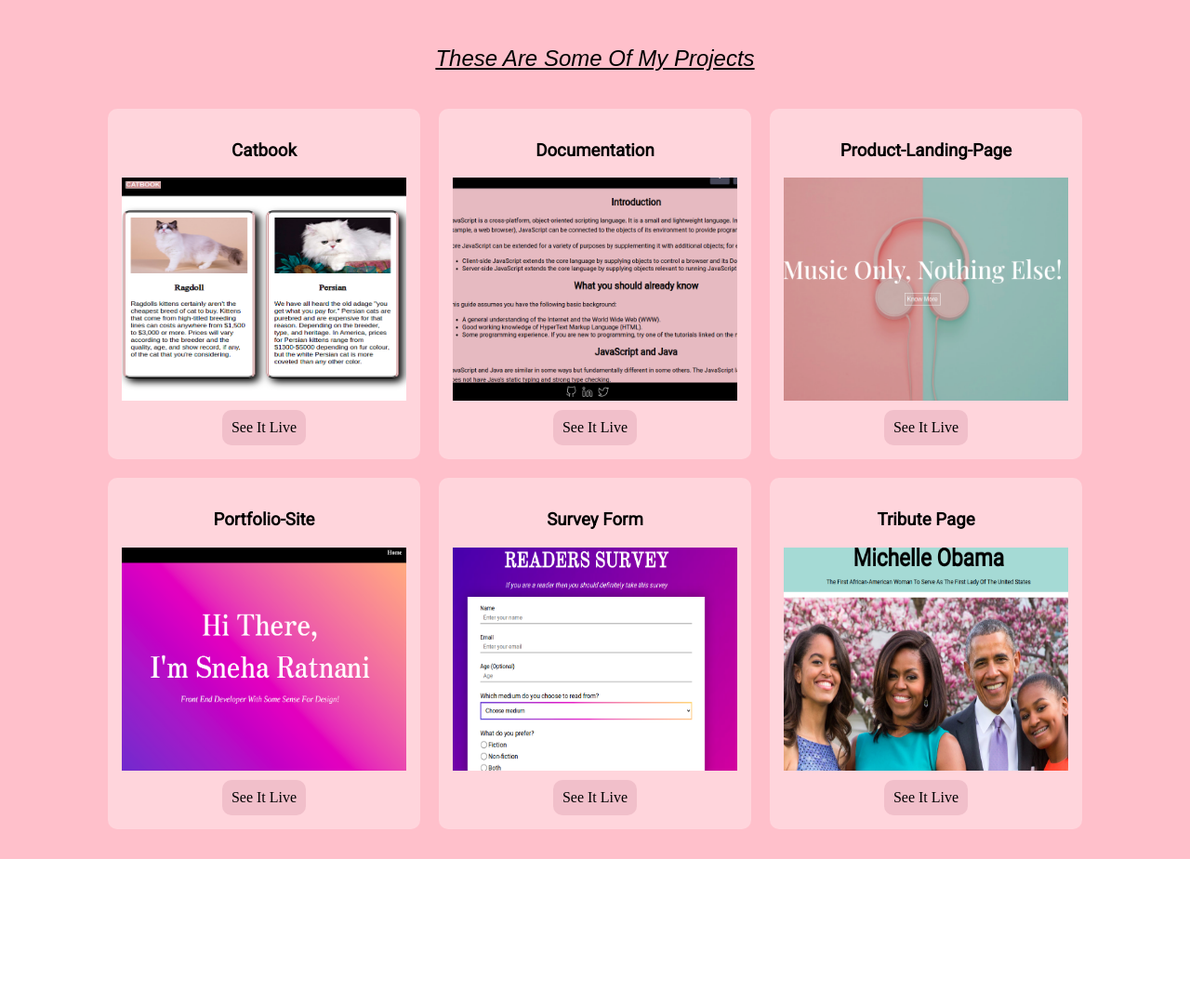
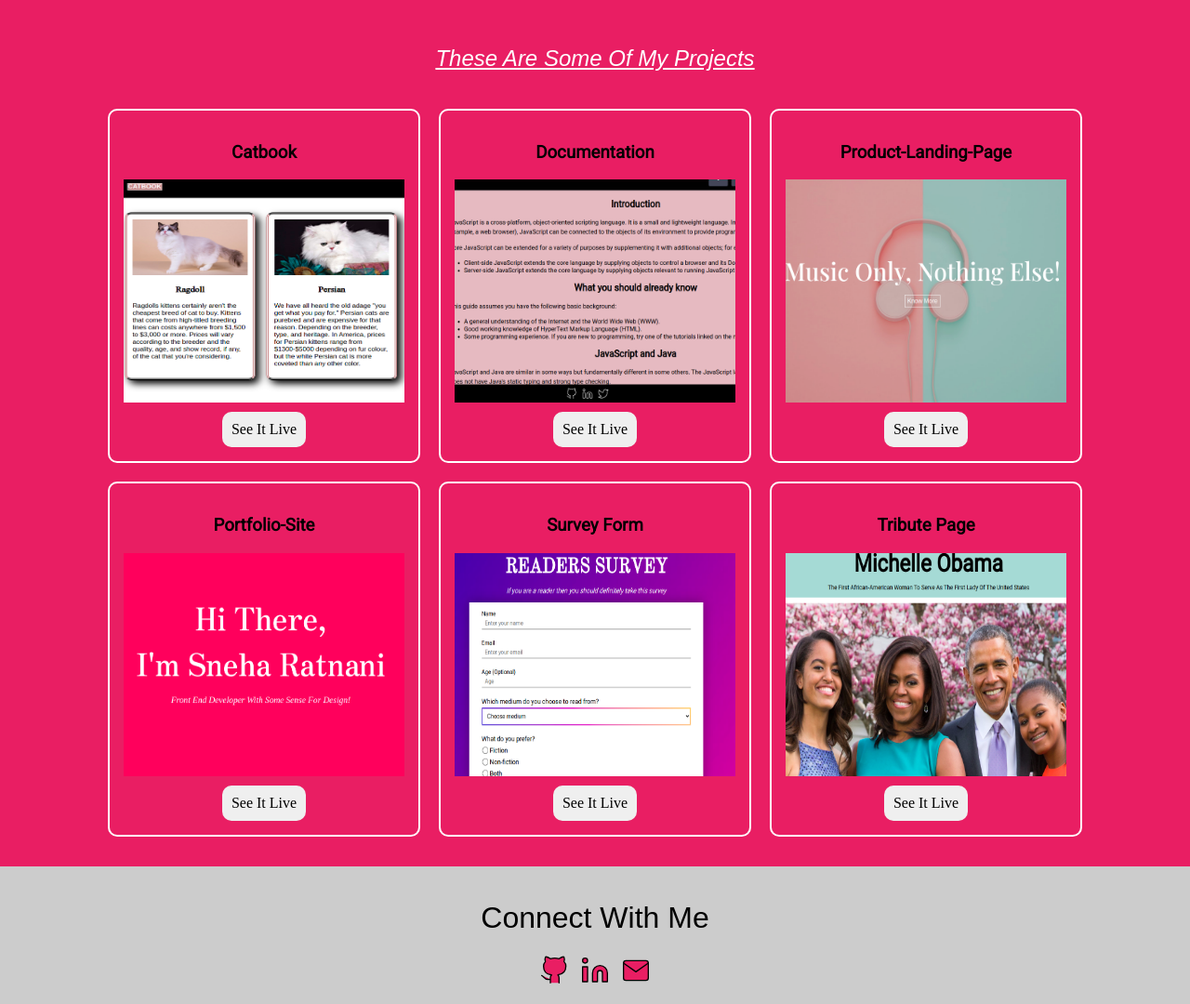
Before and after one commit to sneharatnani/dummy-portfolio-site, a plain HTML site: page index.html in a window 1280 px wide. Shown: the part 1283-2363 px from the top of the page at 93% size. Before the commit the page ends 2207 px from the top, so only its background shows below. Drawn offline with Linux system fonts and the light colour scheme; a web font is replaced by a local one.

Commit message:
add footer

```diff
--- a/css/style.css
+++ b/css/style.css
@@ -16,7 +16,7 @@ h1, h2 {
 /* nav menu */
 
 header {
-    background: black;
+    background: white;
     position: fixed;
     height: 9vh;
 }
@@ -33,7 +33,7 @@ header {
     padding-left: 10px;
     font-size: 2.5rem;
     font-family: 'Zen Antique', sans-serif;
-    color: white;
+    color: black;
     display: flex;
     justify-content: flex-start;
 }
@@ -48,21 +48,25 @@ header {
 }
 
 .nav-link a {
-    color: white;
+    color: black;
     font-size: 1.1rem;
     text-transform: capitalize;
     font-weight: bold;
 }
 
+.nav-link a:hover, .nav-link a:active {
+    color: #e91e63;
+}
+
 .nav-link li:last-child {
-    padding-right: 25px;
+    margin-right: 20px;
 }
 
 /* welcome */
 
 #welcome-section {
     height: 100vh;
-    background-image: linear-gradient(43deg, #4158D0 0%, #C850C0 46%, #FFCC70 100%);
+    background: #e91e63;
 }
 
 .welcome-content {
@@ -93,14 +97,13 @@ header {
 .about {
     padding: 2rem 0;
     text-align: center;
-    background: black;
-    color: white;
 }
 
 .about h2 {
+    color: #e91e63;
     font-style: italic;
     margin-top: 0;
-    text-decoration: underline pink;
+    text-decoration: underline #e91e63;
 }
 
 .about .about-img {
@@ -119,7 +122,7 @@ header {
 /* projects */
 
 #projects {
-    background: pink;
+    background: #e91e63;
     justify-items: center;
     justify-content: center;
     gap: 20px;
@@ -132,14 +135,15 @@ header {
 #projects div {
     box-sizing: border-box;
     width: 21rem;
-    background: #ffffff52;
+    border: 2px solid white;
     padding: 15px;
     border-radius: 10px;
 }
 
 #projects h2 {
+    color: white;
     padding: 0 5px;
-    text-decoration: underline;
+    text-decoration: underline white;
     font-style: italic;
     grid-column: 1 / -1;
 }
@@ -154,7 +158,6 @@ header {
     font-size: 1rem;
     margin-top: 10px;
     padding: 10px;
-    background: #f1bfca;
     border-radius: 10px;
 }
 
@@ -172,6 +175,18 @@ header {
     height: 15rem;
     display: block;
     width: 100%;
+}
+
+/* contact */
+
+footer {
+    background: #ccc;
+    padding: 1rem 10px;
+    text-align: center;
+}
+
+footer a {
+    padding: 0 4px;
 }
 
 /* media queries */
@@ -205,7 +220,7 @@ header {
         align-items: center;
     }
     .nav-link li:last-child {
-        padding-right: 0;
+        margin-right: 0;
     }
     /* welcome */
     .welcome-content h1 {
@@ -220,7 +235,7 @@ header {
     }
     /* projects */
     #projects {
-        padding: 0;
+        padding: 1rem 0;
         grid-template-columns: 20rem;
     }
     #projects div {
--- a/index.html
+++ b/index.html
@@ -14,17 +14,20 @@
 </head>
 
 <body>
+    <!-- nav-menu -->
     <header>
         <nav id="navbar">
             <div class="logo">S</div>
             <ul class="nav-link">
-                <li><a href="">home</a></li>
-                <li><a href="">about</a></li>
-                <li><a href="">project</a></li>
-                <li><a href="">contact</a></li>
+                <li><a href="#welcome-section">home</a></li>
+                <li><a href="#about">about</a></li>
+                <li><a href="#projects">project</a></li>
+                <li><a href="#contact">contact</a></li>
             </ul>
         </nav>
     </header>
+
+    <!-- hero -->
     <section id="welcome-section">
         <div class="welcome-content">
             <h1>hi there,<br>
@@ -33,7 +36,8 @@
         </div>
     </section>
 
-    <section class="about">
+    <!-- about -->
+    <section class="about" id="about">
         <h2>about me</h2>
         <img src="img/max-baskakov-OzAeZPNsLXk-unsplash.jpg" alt="cat image" class="about-img">
         <p>
@@ -45,40 +49,53 @@
             occaecat cupidatat non proident, sunt in culpa qui officia deserunt mollit anim id est laborum.
         </p>
     </section>
+
     <!-- projects -->
     <section id="projects">
         <h2>These are some of my projects</h2>
         <div>
-            <h3>catbook</h3>
-            <img src="img/catbook.png" alt="">
+            <h3 class="project-tile">catbook</h3>
+            <img src="img/catbook.png" alt="project">
+            <button><a href="https://sneharatnani.github.io/catbook/" target="_blank">see it live</a></button>
+        </div>
+        <div>
+            <h3 class="project-tile">documentation</h3>
+            <img src="img/documentation.png" alt="project">
             <button><a href="" target="_blank">see it live</a></button>
         </div>
         <div>
-            <h3>documentation</h3>
-            <img src="img/documentation.png" alt="">
-            <button><a href="" target="_blank">see it live</a></button>
+            <h3 class="project-tile">product-landing-page</h3>
+            <img src="img/landing-page.png" alt="project">
+            <button><a href="https://sneharatnani.github.io/product-landing-page/" target="_blank">see it
+                    live</a></button>
         </div>
         <div>
-            <h3>product-landing-page</h3>
-            <img src="img/landing-page.png" alt="">
-            <button><a href="" target="_blank">see it live</a></button>
+            <h3 class="project-tile">portfolio-site</h3>
+            <img src="img/portfolio.png" alt="project">
+            <button><a href="https://sneharatnani.github.io/dummy-portfolio-site/" target="_blank">see it
+                    live</a></button>
         </div>
         <div>
-            <h3>portfolio-site</h3>
-            <img src="img/portfolio-page.png" alt="">
-            <button><a href="" target="_blank">see it live</a></button>
+            <h3 class="project-tile">survey form</h3>
+            <img src="img/survey-form.png" alt="project">
+            <button><a href="https://sneharatnani.github.io/readers-survey-form/" target="_blank">see it
+                    live</a></button>
         </div>
         <div>
-            <h3>survey form</h3>
-            <img src="img/survey-form.png" alt="">
-            <button><a href="" target="_blank">see it live</a></button>
-        </div>
-        <div>
-            <h3>tribute page</h3>
-            <img src="img/tribute-page.png" alt="">
-            <button><a href="" target="_blank">see it live</a></button>
+            <h3 class="project-tile">tribute page</h3>
+            <img src="img/tribute-page.png" alt="project">
+            <button><a href="https://sneharatnani.github.io/tribute-page/" target="_blank">see it live</a></button>
         </div>
     </section>
+
+    <!-- contact -->
+    <footer id="contact">
+        <h1>connect with me</h1>
+        <a href="https://github.com/sneharatnani" id="profile-link"><img src="img/github.svg" alt="github logo"></a>
+        <a href="https://www.linkedin.com/in/sneha-ratnani-083319224/" id="profile-link"><img src="img/linkedin.svg"
+                alt="linkedin logo"></a>
+        <a href="#" id="profile-link"><img src="img/mail.svg" alt="mail logo"></a>
+    </footer>
 </body>
 
 </html>
```
Also changed, not shown: img/github.svg (added), img/linkedin.svg (added), img/mail.svg (added), img/portfolio-page.png (deleted), img/portfolio.png (added), img/workplace-2303853.jpg (added).
